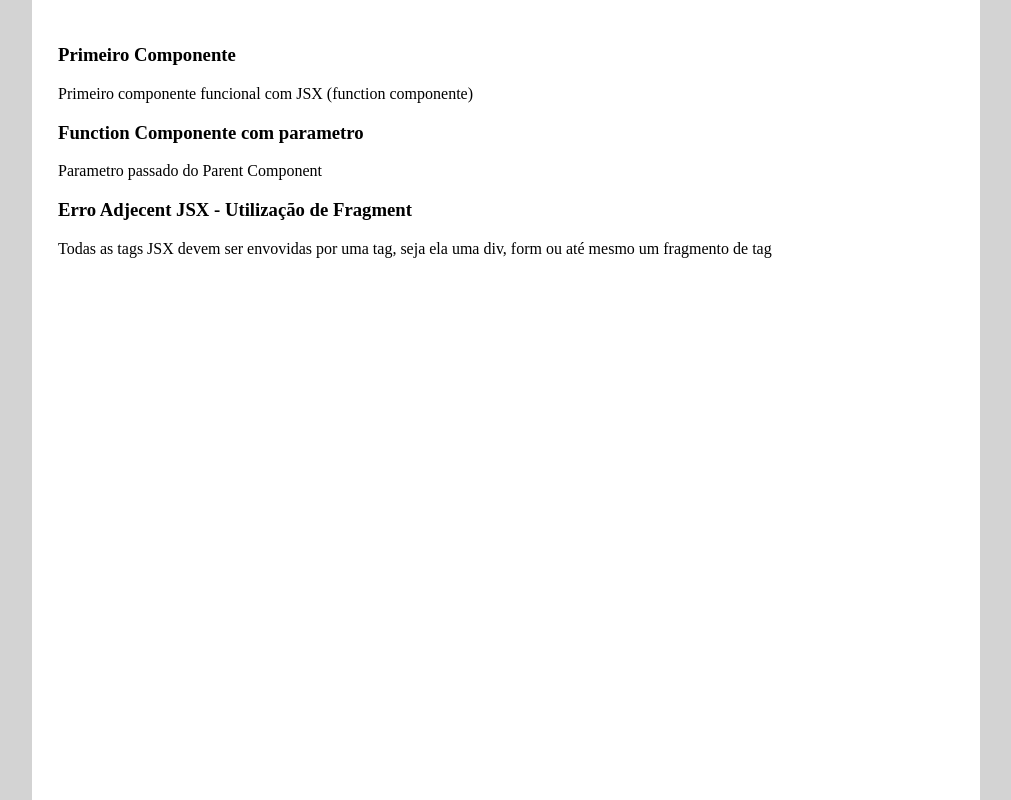
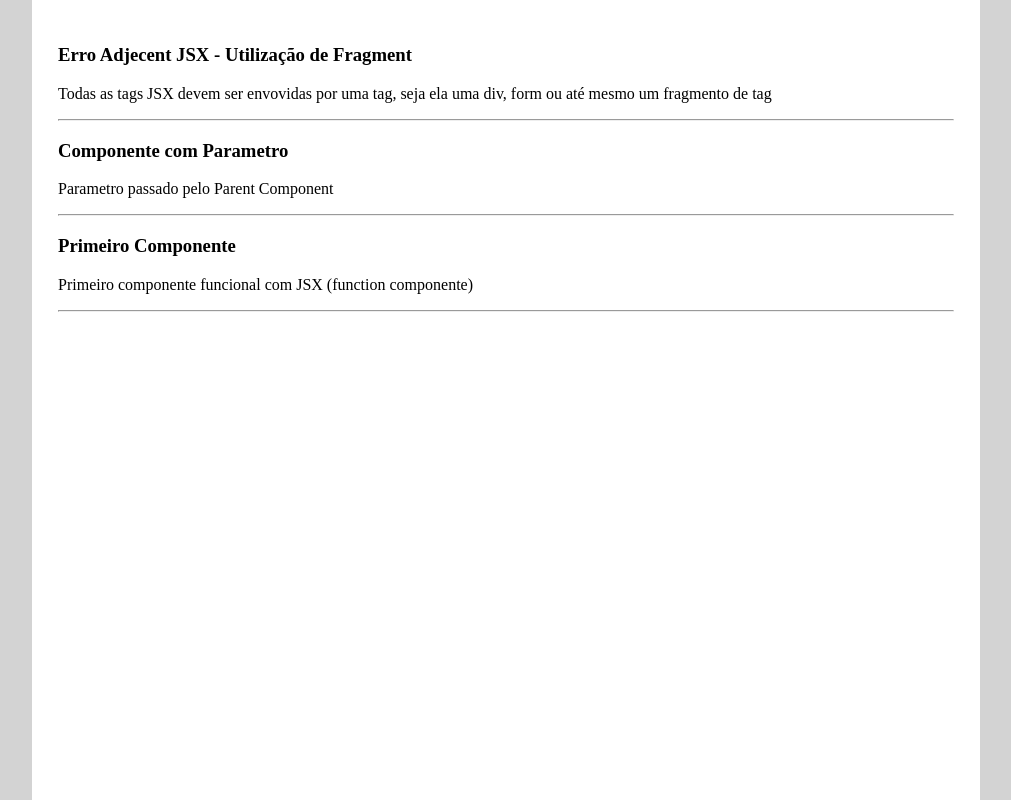
Before and after one commit to JonathanHenriqueCWB/React, a React (Create React App) app in the folder CursoUdemy/fundamentos-react/: page / in a window 1280 px wide. Shown: the top 800 px of the page, without its empty margins (134-1145 px from the left). Built offline with nearby package versions, Linux system fonts and the light colour scheme.

Commit message:
Componente App

```diff
--- /dev/null
+++ b/CursoUdemy/fundamentos-react/src/App.js
@@ -0,0 +1,17 @@
+import React from 'react'
+
+import Primeiro from './components/basicos/Primeiro'
+import ComParametro from './components/basicos/ComParametro'
+import Fragmento from './components/basicos/Fragmento'
+
+const App = () => {
+    return (
+        <>
+            <Fragmento /> <hr />
+            <ComParametro titulo='Componente com Parametro' texto='Parametro passado pelo Parent Component' /><hr />
+            <Primeiro /><hr />
+        </>
+    )
+}
+
+export default App
--- a/CursoUdemy/fundamentos-react/src/index.js
+++ b/CursoUdemy/fundamentos-react/src/index.js
@@ -1,18 +1,6 @@
 import './index.css'
 import ReactDOM from 'react-dom'
 import React from 'react'
+import App from './App'
 
-import Primeiro from './components/basicos/Primeiro'
-import ComParametro from './components/basicos/ComParametro'
-import Fragmento from './components/basicos/Fragmento'
-
-// Variávels/Constantes
-const comParametro = 'Parametro passado do Parent Component'
-
-ReactDOM.render(
-    <div>
-        <Primeiro />
-        <ComParametro texto={comParametro} titulo='Function Componente com parametro' />
-        <Fragmento />
-    </div>
-    , document.getElementById('root'))
+ReactDOM.render(<App/> , document.getElementById('root'))
```
